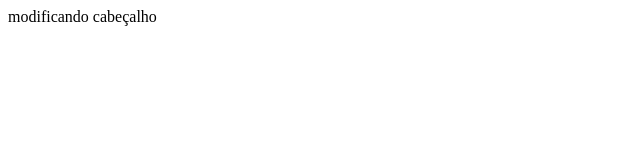
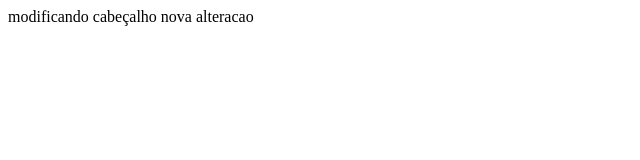
Before and after one commit to marcelomborges/curso-git, a plain HTML site: page index.html in a window 1280 px wide. Shown: the whole page, without its empty margins (0-640 px from the left). Drawn offline with Linux system fonts and the light colour scheme.

Commit message:
Alteração no Header

```diff
--- a/index.html
+++ b/index.html
@@ -7,6 +7,7 @@
         <body>
                 <header>
                         modificando cabeçalho
+                        nova alteracao
                 </header>
                 <main>
 
```
